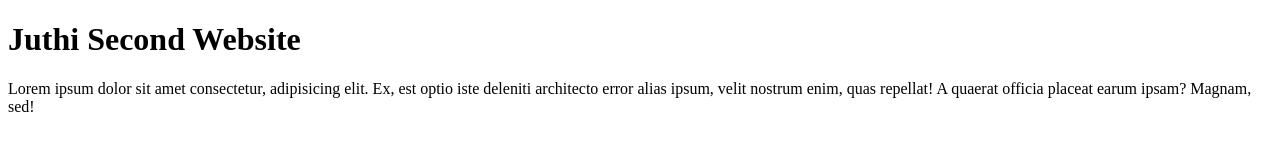
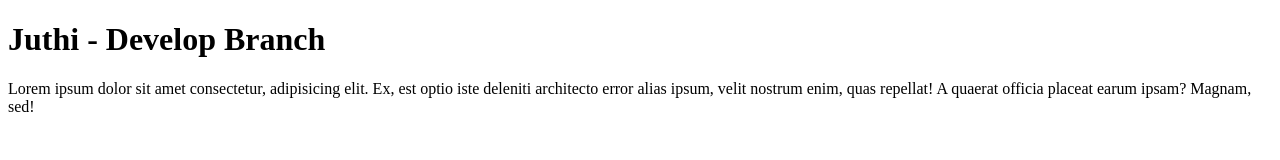
Before and after one commit to juthi10203-gif/second-website, a plain HTML site: page index.html in a window 1280 px wide. Drawn offline with Linux system fonts and the light colour scheme.

Commit message:
update develop

```diff
--- a/index.html
+++ b/index.html
@@ -6,7 +6,7 @@
     <title>Second Website</title>
 </head>
 <body>
-    <h1>Juthi Second Website</h1>
+    <h1>Juthi - Develop Branch</h1>
     <p>Lorem ipsum dolor sit amet consectetur, adipisicing elit. Ex, est optio iste deleniti architecto error alias ipsum, velit nostrum enim, quas repellat! A quaerat officia placeat earum ipsam? Magnam, sed!</p>
 </body>
 </html>
```
